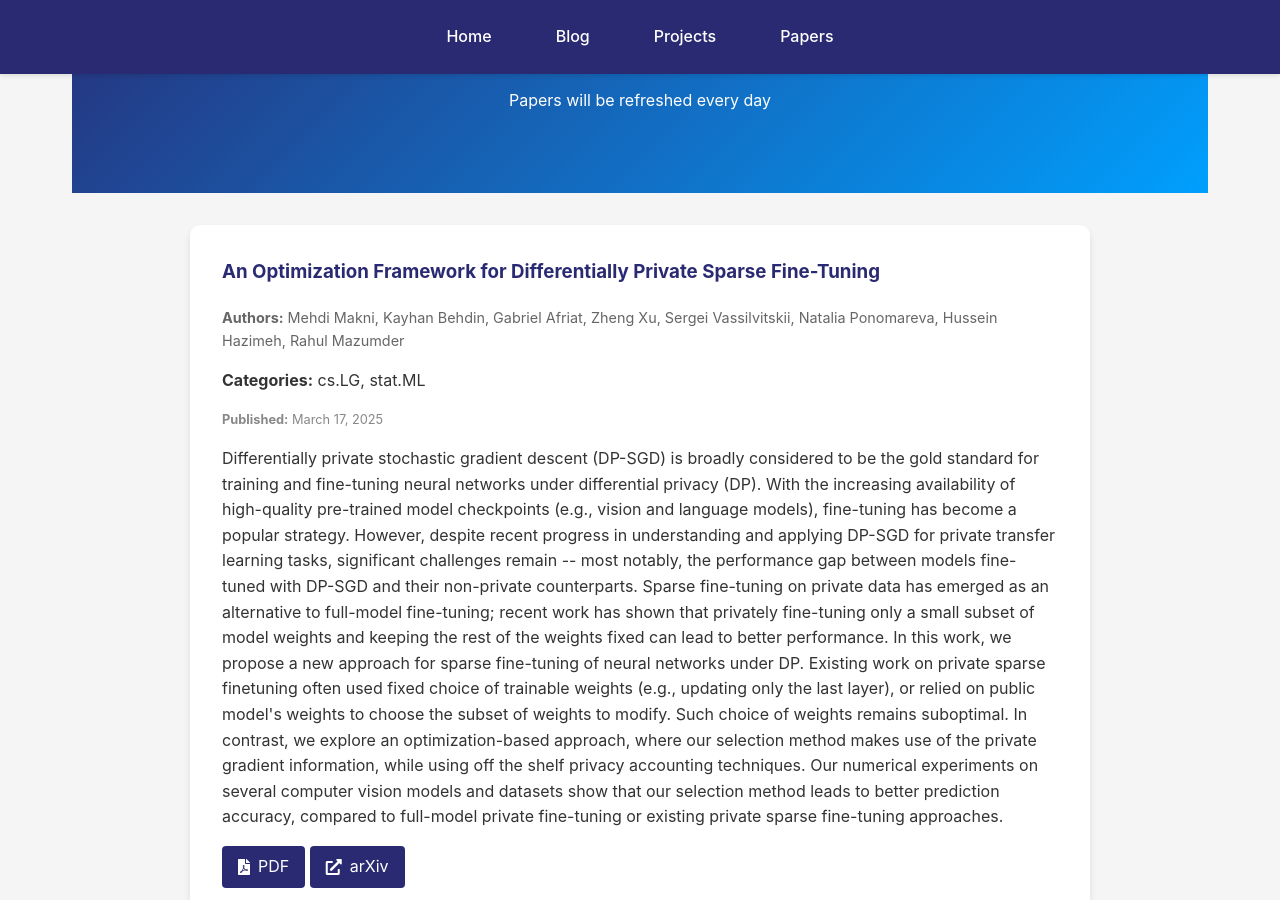
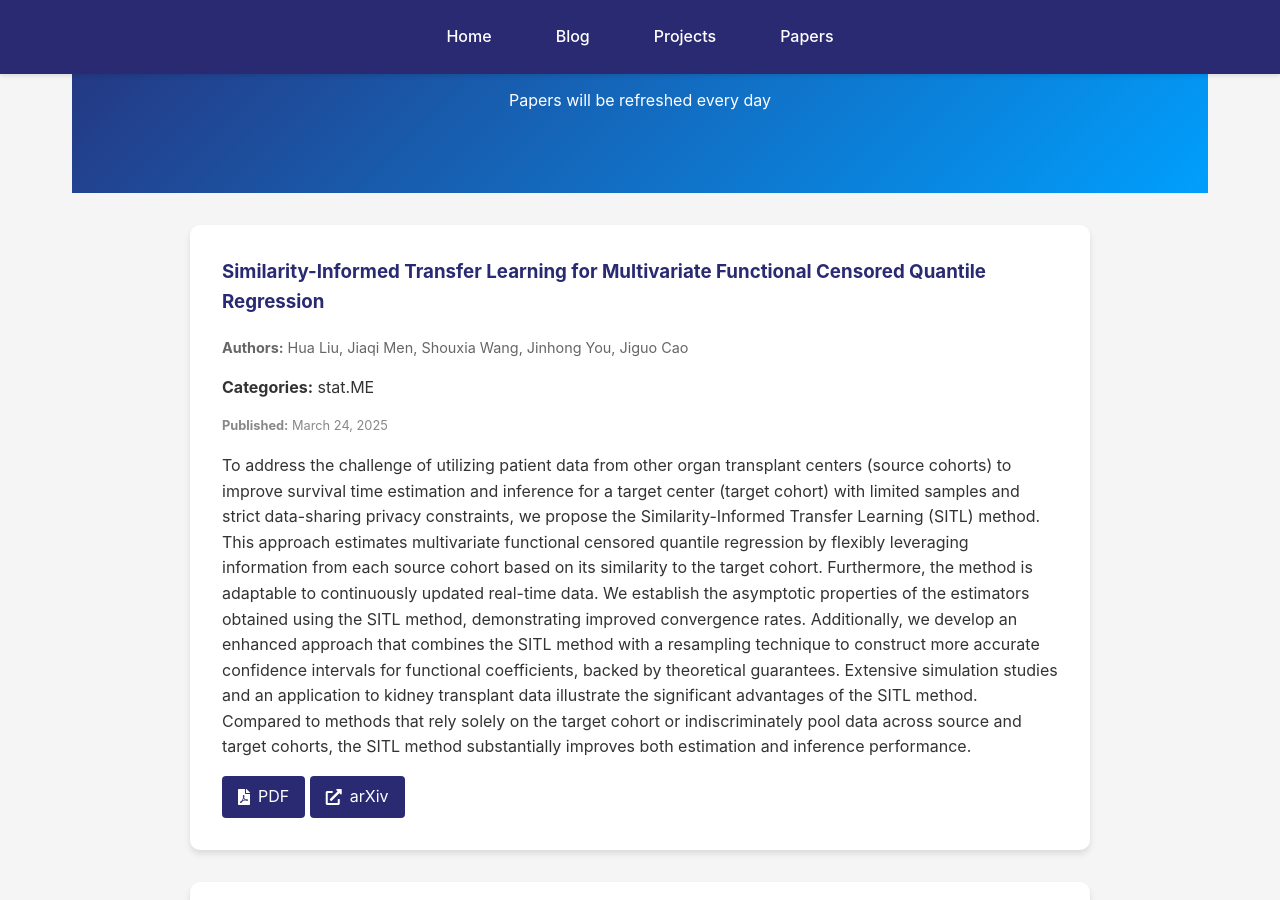
Before and after one commit to kyZhan2002/mypage, a Jekyll site: the page built from papers/index.html, in a window 1280 px wide and 900 px high, scrolled down 304 px. Built offline with Jekyll 4.4.1, drawn with Linux system fonts in a browser that asks for light colours.

Commit message:
Update arXiv papers

```diff
--- a/_data/arxiv_cache.json
+++ b/_data/arxiv_cache.json
@@ -1,6 +1,23 @@
 {
-  "timestamp": 1742865576,
+  "timestamp": 1742951952,
   "papers": [
+    {
+      "title": "Similarity-Informed Transfer Learning for Multivariate Functional\n  Censored Quantile Regression",
+      "authors": [
+        "Hua Liu",
+        "Jiaqi Men",
+        "Shouxia Wang",
+        "Jinhong You",
+        "Jiguo Cao"
+      ],
+      "abstract": "To address the challenge of utilizing patient data from other organ\ntransplant centers (source cohorts) to improve survival time estimation and\ninference for a target center (target cohort) with limited samples and strict\ndata-sharing privacy constraints, we propose the Similarity-Informed Transfer\nLearning (SITL) method. This approach estimates multivariate functional\ncensored quantile regression by flexibly leveraging information from each\nsource cohort based on its similarity to the target cohort. Furthermore, the\nmethod is adaptable to continuously updated real-time data. We establish the\nasymptotic properties of the estimators obtained using the SITL method,\ndemonstrating improved convergence rates. Additionally, we develop an enhanced\napproach that combines the SITL method with a resampling technique to construct\nmore accurate confidence intervals for functional coefficients, backed by\ntheoretical guarantees. Extensive simulation studies and an application to\nkidney transplant data illustrate the significant advantages of the SITL\nmethod. Compared to methods that rely solely on the target cohort or\nindiscriminately pool data across source and target cohorts, the SITL method\nsubstantially improves both estimation and inference performance.",
+      "published": "March 24, 2025",
+      "categories": [
+        "stat.ME"
+      ],
+      "pdf_link": "http://arxiv.org/pdf/2503.18437v1",
+      "arxiv_url": "http://arxiv.org/abs/2503.18437v1"
+    },
     {
       "title": "An Optimization Framework for Differentially Private Sparse Fine-Tuning",
       "authors": [
```
